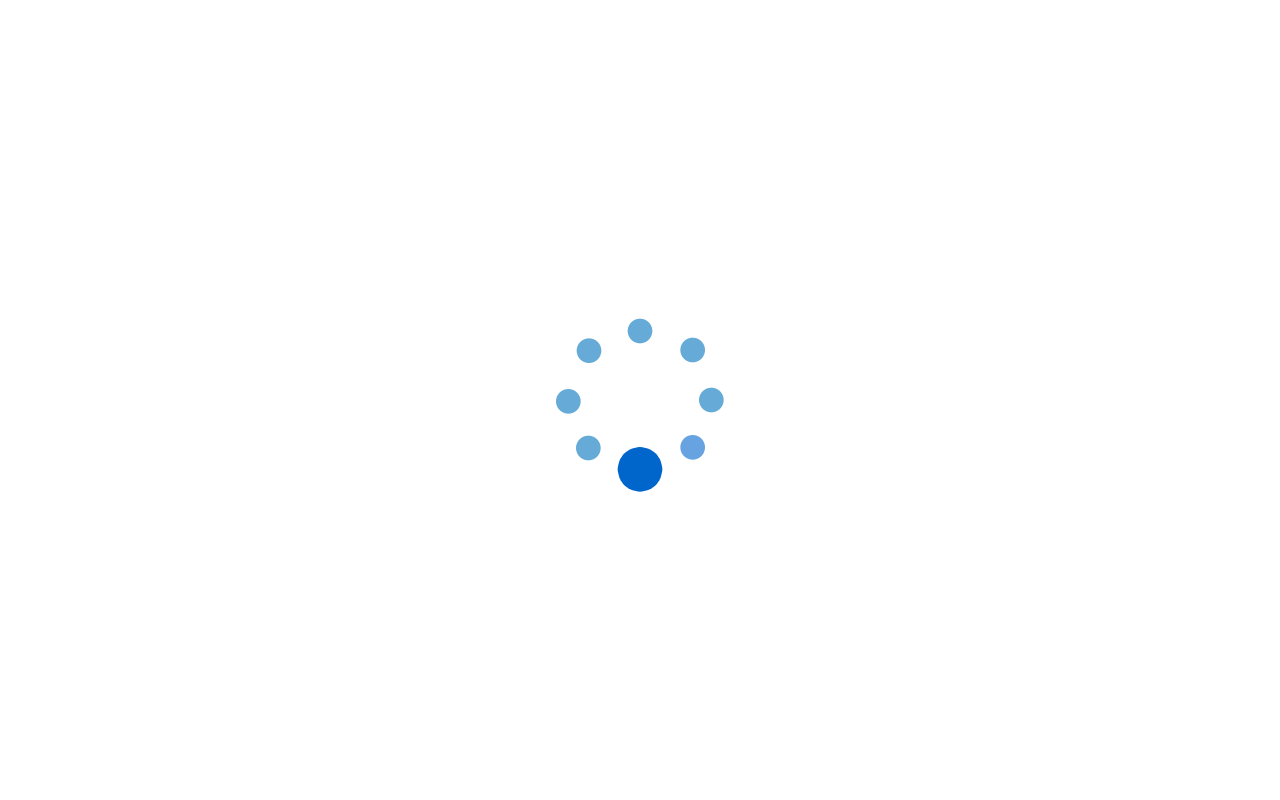
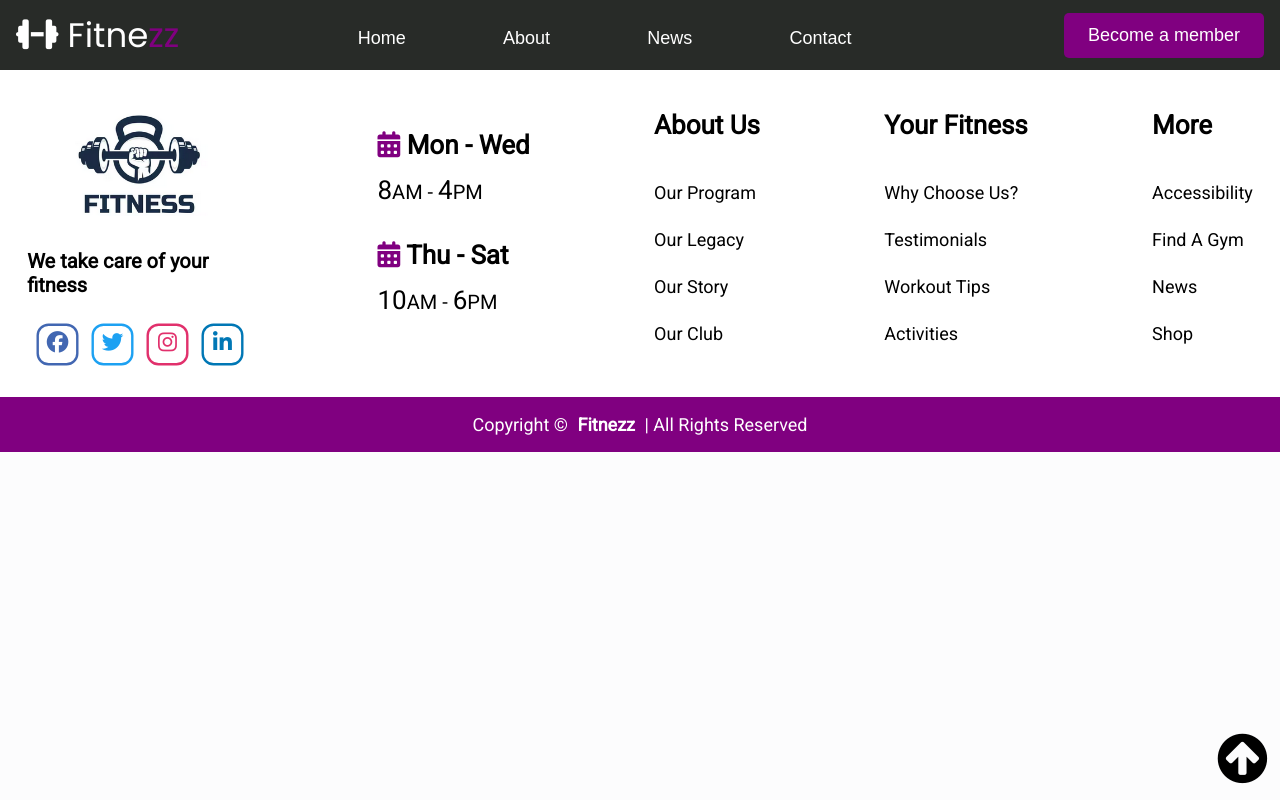
Before and after one commit to FIT-BIT/webapp, a Django app: template web_project/templates/base.html in a window 1280 px wide. Run offline with Django 4.2, Linux system fonts and the light colour scheme; the template is opened without the code that fills it, so the values that code supplies are empty; some libraries are stand-ins or nearby versions.

Commit message:
created base html file for all pages

```diff
--- a/web_project/static/css/home.css
+++ b/web_project/static/css/home.css
@@ -13,13 +13,13 @@ html {
     box-sizing: border-box;
 }
 
-#load {
+/* #load {
     height: 100vh;
     width: 100%;
     position: fixed;
     background: white url(/static/images/Spin-Preloader-1.gif) no-repeat center;
     z-index: 9999999;
-}
+} */
 
 body {
     font-family: "Poppins", sans-serif;
--- a/web_project/templates/base.html
+++ b/web_project/templates/base.html
@@ -1,19 +1,15 @@
 {% load static %}
-<!doctype html>
+<!DOCTYPE html>
 <html lang="en">
 
 <head>
-
-    <meta charset="utf-8">
-    <meta name="viewport" content="width=device-width, initial-scale=1">
-
-    {% comment %} <title>Home</title> {% endcomment %}
     <meta charset="UTF-8" />
     <meta http-equiv="X-UA-Compatible" content="IE=edge" />
     <meta name="viewport" content="width=device-width, initial-scale=1.0" />
     <title>Fitnezz</title>
 
-    <link rel="shortcut icon" href="./images/favicon.ico" type="image/x-icon">
+
+    <link rel="shortcut icon" href="{% static 'images/favicon.ico' %}" type="image/x-icon">
     <link rel="icon" type="image/png" sizes="48x48" href="{% static 'images/fitnezz_favicon.png' %}">
     <link rel="icon" type="image/png" sizes="96x96" href="{% static 'images/fitnezz_favicon.png' %}">
     <link rel="icon" type="image/png" sizes="144x144" href="{% static 'images/fitnezz_favicon.png' %}">
@@ -22,6 +18,7 @@
     <link rel="icon" type="image/png" sizes="384x384" href="{% static 'images/fitnezz_favicon.png' %}">
     <link rel="icon" type="image/png" sizes="512x512" href="{% static 'images/fitnezz_favicon.png' %}">
     <link rel="stylesheet" href="{% static 'css/home.css' %}">
+
     <link rel="preconnect" href="https://fonts.googleapis.com">
     <script src="https://kit.fontawesome.com/b70d731558.js" crossorigin="anonymous"></script>
     <link rel="preconnect" href="https://fonts.gstatic.com" crossorigin>
@@ -29,15 +26,14 @@
     <link rel="stylesheet" href="https://cdnjs.cloudflare.com/ajax/libs/font-awesome/4.7.0/css/font-awesome.min.css">
     <link href="https://fonts.googleapis.com/css2?family=Poppins&family=Roboto&display=swap" rel="stylesheet">
     <link href="https://unpkg.com/aos@2.3.1/dist/aos.css" rel="stylesheet">
+
 </head>
 
-<body>
-    <div id="load"></div>
 
 <i class="fa fa-arrow-circle-up" aria-hidden="true" id="upbtn"></i>
 
 <header class="header">
-        <a href="./index.html" style="text-decoration:none; color: inherit;">
+    <a href="index.html" style="text-decoration:none; color: inherit;">
         <div class="logo"><i class="fa-solid fa-dumbbell"></i> Fitne<span style="color: purple">zz</span></div>
     </a>
     <a href="#" class="toggle-button">
@@ -60,10 +56,104 @@
         </div>
     </a>
 </header>
+
 {% block body %}
 
 
 {% endblock body %}
+
+<footer class="footer">
+    <div class="container-footer">
+        <div class="row">
+            <div class="footer-col one">
+                <img src="{% static 'images/logo.png' %}" alt="Logo" style="item-margin:200px left">
+                <strong>
+                    <p style="text-align:left ;"> We take care of your fitness</p>
+                </strong>
+                <div class="socials" style="padding-bottom:10px;">
+                    <a href="#"><i class="fb fa fa-facebook-f"></i></a>
+                    <a href="#"><i class="twit fa fa-twitter"></i></a>
+                    <a href="#"><i class="fa fa-instagram"></i></a>
+                    <a href="#"><i class="linkd fa fa-linkedin"></i></a>
+                </div>
+            </div>
+
+            <div class="footer-col schedule">
+                <h4 class="timing" style="text-align:left ;"><i class="fa-solid fa-calendar-days"></i> mon - wed
+                </h4>
+                <p style="text-align:left ;"><span class="num">8</span>AM - <span class="num">4</span>PM</p>
+                <br>
+                <h4 class="timing" style="text-align:left ;"><i class="fa-solid fa-calendar-days"></i> thu - sat
+                </h4>
+                <p style="text-align:left ;"><span class="num">10</span>AM - <span class="num">6</span>PM</p>
+            </div>
+            <div class="footer-col">
+                <strong>
+                    <h4>About Us</h4>
+                </strong>
+                <ul>
+                    <li style="text-align:left ;"><a href="#">our program</a>
+                        <hr noshade="noshade" />
+                    </li>
+                    <li style="text-align:left ;"><a href="#">our legacy</a>
+                        <hr noshade="noshade" />
+                    </li>
+                    <li style="text-align:left ;"><a href="#">our story</a>
+                        <hr noshade="noshade" />
+                    </li>
+                    <li style="text-align:left ;"><a href="#">our club</a>
+                        <hr noshade="noshade" />
+                    </li>
+                </ul>
+            </div>
+            <div class="footer-col">
+                <strong>
+                    <h4 style="text-align:left ;">Your Fitness</h4>
+                </strong>
+                <ul>
+                    <li style="text-align:left ;"><a href="#">why choose us?</a>
+                        <hr noshade="noshade" />
+                    </li>
+                    <li style="text-align:left ;"><a href="#">testimonials</a>
+                        <hr noshade="noshade" />
+                    </li>
+                    <li style="text-align:left ;"><a href="#">workout tips</a>
+                        <hr noshade="noshade" />
+                    </li>
+                    <li style="text-align:left ;"><a href="#">activities</a>
+                        <hr noshade="noshade" />
+                    </li>
+                </ul>
+            </div>
+            <div class="footer-col">
+                <strong>
+                    <h4 style="text-align:left ;">More</h4>
+                </strong>
+                <ul>
+                    <li style="text-align:left ;"><a href="#">accessibility</a>
+                        <hr noshade="noshade" />
+                    </li>
+                    <li style="text-align:left ;"><a href="#">find a gym</a>
+                        <hr noshade="noshade" />
+                    </li>
+                    <li style="text-align:left ;"><a href="#">news</a>
+                        <hr noshade="noshade" />
+                    </li>
+                    <li style="text-align:left ;"><a href="#">shop</a>
+                        <hr noshade="noshade" />
+                    </li>
+
+
+                </ul>
+            </div>
+        </div>
+        <div class="copyright">
+            <p>Copyright &copy; <span><a href="https://github.com/Subhradeep10/Fitnezz" target="_blank">
+                        Fitnezz</a></span> | All Rights Reserved</p>
+        </div>
+    </div>
+    </div>
+</footer>
 
 <script>
     var preloader = document.getElementById('load');
--- /dev/null
+++ b/web_project/templates/contact.html
@@ -0,0 +1,4 @@
+{% extends 'base.html' %}
+{% block body %}
+hello
+{% endblock %}
--- a/web_project/web_project/urls.py
+++ b/web_project/web_project/urls.py
@@ -23,4 +23,5 @@ urlpatterns = [
     path('admin/', admin.site.urls),
     # path('', include('home.urls')),
     path('', views.home, name='homepage'),
-]
+    # path('contact', views.contact, name='contact'),
+] + static(settings.STATIC_URL, document_root=settings.STATIC_ROOT)
--- a/web_project/web_project/views.py
+++ b/web_project/web_project/views.py
@@ -4,3 +4,6 @@ from django.shortcuts import redirect, render
 def home(request):
     return render( request, 'homepage.html' )
     # return render( request, 'index.html' )
+
+# def contact(request):
+#     return render( request, 'contact.html')
```
Lines whose indentation alone changed are shown as unchanged.
